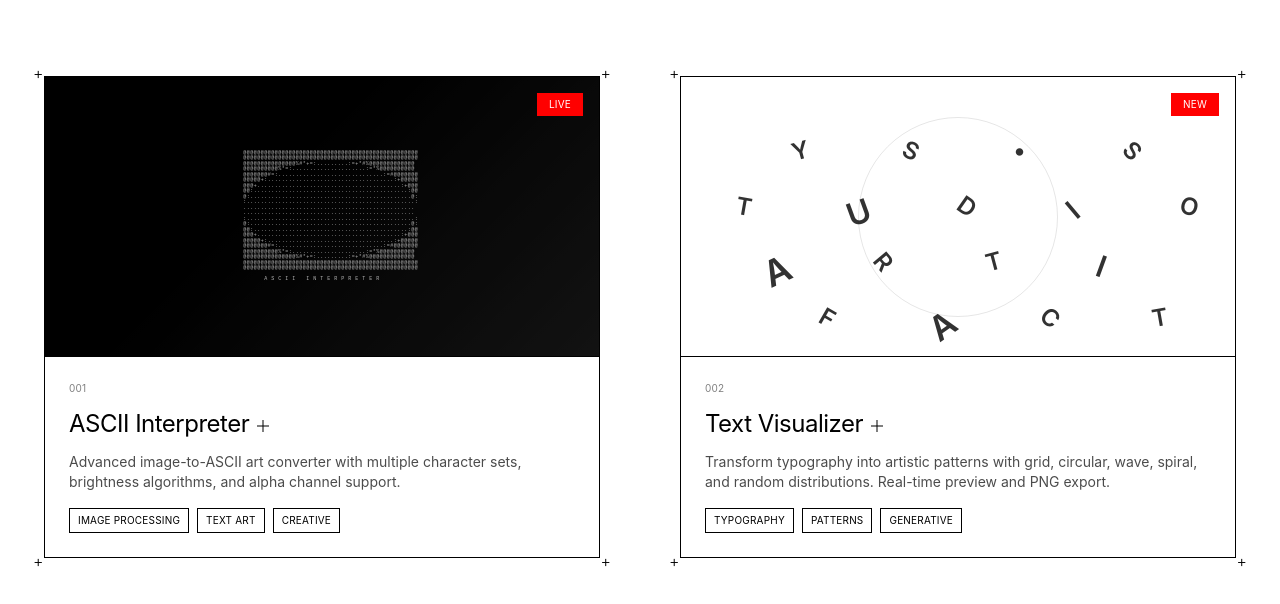
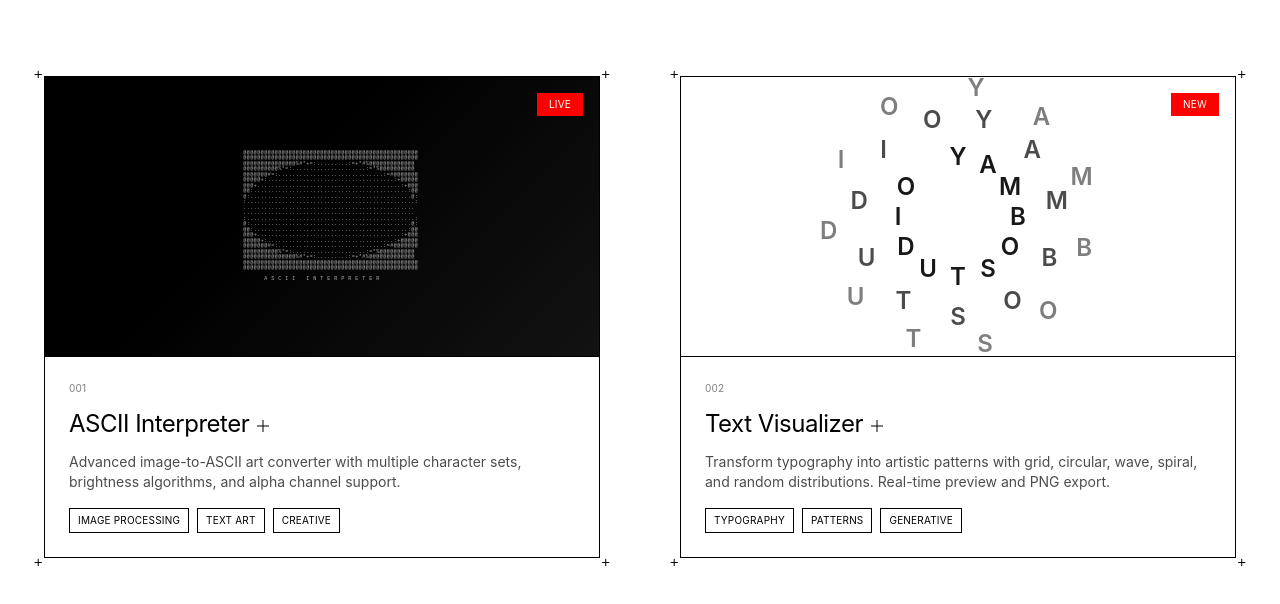
Before and after one commit to yamb0x/ys-artifacts, a plain HTML site: page index.html in a window 1280 px wide. Shown: the part 320-924 px from the top of the page. Drawn offline with Linux system fonts and the light colour scheme.

Commit message:
feat(index): update text visualizer preview with orbital YAMBOSTUDIO pattern
Replace the previous scattered letter preview with a creative orbital pattern
showcasing "YAMBOSTUDIO" in three concentric rings with varying opacity. This
better demonstrates the advanced mode capabilities of the text visualizer tool,
including multiple repetitions, orbital distribution, and opacity variation.

Key improvements:
- Uniform letter sizing (no size variation) for cleaner look
- Three orbital rings (inner, middle, outer) at 60px, 100px, 130px radius
- Opacity layering (0.9, 0.7, 0.5) creates depth
- Letters counter-rotated to stay upright for readability
- Better representation of advanced mode features

🤖 Generated with [Claude Code](https://claude.com/claude-code)

Co-Authored-By: Claude <noreply@anthropic.com>

```diff
--- a/index.html
+++ b/index.html
@@ -564,29 +564,45 @@
                 <div class="tool-preview">
                     <div class="text-preview">
                         <div class="text-pattern">
-                            <span style="position: absolute; top: 20%; left: 20%; transform: rotate(-15deg);">Y</span>
-                            <span style="position: absolute; top: 20%; left: 40%; transform: rotate(25deg);">S</span>
-                            <span style="position: absolute; top: 20%; left: 60%; transform: rotate(-30deg);">•</span>
-                            <span style="position: absolute; top: 20%; left: 80%; transform: rotate(45deg);">S</span>
+                            <!-- Spiral/Orbital pattern with "YAMBOSTUDIO" - Advanced Mode showcase -->
+                            <!-- Inner ring -->
+                            <span style="position: absolute; top: 50%; left: 50%; transform: translate(-50%, -50%) rotate(0deg) translateY(-60px) rotate(0deg); opacity: 0.9;">Y</span>
+                            <span style="position: absolute; top: 50%; left: 50%; transform: translate(-50%, -50%) rotate(30deg) translateY(-60px) rotate(-30deg); opacity: 0.9;">A</span>
+                            <span style="position: absolute; top: 50%; left: 50%; transform: translate(-50%, -50%) rotate(60deg) translateY(-60px) rotate(-60deg); opacity: 0.9;">M</span>
+                            <span style="position: absolute; top: 50%; left: 50%; transform: translate(-50%, -50%) rotate(90deg) translateY(-60px) rotate(-90deg); opacity: 0.9;">B</span>
+                            <span style="position: absolute; top: 50%; left: 50%; transform: translate(-50%, -50%) rotate(120deg) translateY(-60px) rotate(-120deg); opacity: 0.9;">O</span>
+                            <span style="position: absolute; top: 50%; left: 50%; transform: translate(-50%, -50%) rotate(150deg) translateY(-60px) rotate(-150deg); opacity: 0.9;">S</span>
+                            <span style="position: absolute; top: 50%; left: 50%; transform: translate(-50%, -50%) rotate(180deg) translateY(-60px) rotate(-180deg); opacity: 0.9;">T</span>
+                            <span style="position: absolute; top: 50%; left: 50%; transform: translate(-50%, -50%) rotate(210deg) translateY(-60px) rotate(-210deg); opacity: 0.9;">U</span>
+                            <span style="position: absolute; top: 50%; left: 50%; transform: translate(-50%, -50%) rotate(240deg) translateY(-60px) rotate(-240deg); opacity: 0.9;">D</span>
+                            <span style="position: absolute; top: 50%; left: 50%; transform: translate(-50%, -50%) rotate(270deg) translateY(-60px) rotate(-270deg); opacity: 0.9;">I</span>
+                            <span style="position: absolute; top: 50%; left: 50%; transform: translate(-50%, -50%) rotate(300deg) translateY(-60px) rotate(-300deg); opacity: 0.9;">O</span>
 
-                            <span style="position: absolute; top: 40%; left: 10%; transform: rotate(10deg);">T</span>
-                            <span style="position: absolute; top: 40%; left: 30%; transform: rotate(-20deg); font-size: 32px;">U</span>
-                            <span style="position: absolute; top: 40%; left: 50%; transform: rotate(35deg);">D</span>
-                            <span style="position: absolute; top: 40%; left: 70%; transform: rotate(-40deg); font-size: 28px;">I</span>
-                            <span style="position: absolute; top: 40%; left: 90%; transform: rotate(15deg);">O</span>
+                            <!-- Middle ring -->
+                            <span style="position: absolute; top: 50%; left: 50%; transform: translate(-50%, -50%) rotate(15deg) translateY(-100px) rotate(-15deg); opacity: 0.7;">Y</span>
+                            <span style="position: absolute; top: 50%; left: 50%; transform: translate(-50%, -50%) rotate(48deg) translateY(-100px) rotate(-48deg); opacity: 0.7;">A</span>
+                            <span style="position: absolute; top: 50%; left: 50%; transform: translate(-50%, -50%) rotate(81deg) translateY(-100px) rotate(-81deg); opacity: 0.7;">M</span>
+                            <span style="position: absolute; top: 50%; left: 50%; transform: translate(-50%, -50%) rotate(114deg) translateY(-100px) rotate(-114deg); opacity: 0.7;">B</span>
+                            <span style="position: absolute; top: 50%; left: 50%; transform: translate(-50%, -50%) rotate(147deg) translateY(-100px) rotate(-147deg); opacity: 0.7;">O</span>
+                            <span style="position: absolute; top: 50%; left: 50%; transform: translate(-50%, -50%) rotate(180deg) translateY(-100px) rotate(-180deg); opacity: 0.7;">S</span>
+                            <span style="position: absolute; top: 50%; left: 50%; transform: translate(-50%, -50%) rotate(213deg) translateY(-100px) rotate(-213deg); opacity: 0.7;">T</span>
+                            <span style="position: absolute; top: 50%; left: 50%; transform: translate(-50%, -50%) rotate(246deg) translateY(-100px) rotate(-246deg); opacity: 0.7;">U</span>
+                            <span style="position: absolute; top: 50%; left: 50%; transform: translate(-50%, -50%) rotate(279deg) translateY(-100px) rotate(-279deg); opacity: 0.7;">D</span>
+                            <span style="position: absolute; top: 50%; left: 50%; transform: translate(-50%, -50%) rotate(312deg) translateY(-100px) rotate(-312deg); opacity: 0.7;">I</span>
+                            <span style="position: absolute; top: 50%; left: 50%; transform: translate(-50%, -50%) rotate(345deg) translateY(-100px) rotate(-345deg); opacity: 0.7;">O</span>
 
-                            <span style="position: absolute; top: 60%; left: 15%; transform: rotate(-25deg); font-size: 36px;">A</span>
-                            <span style="position: absolute; top: 60%; left: 35%; transform: rotate(50deg);">R</span>
-                            <span style="position: absolute; top: 60%; left: 55%; transform: rotate(-15deg);">T</span>
-                            <span style="position: absolute; top: 60%; left: 75%; transform: rotate(20deg); font-size: 30px;">I</span>
-
-                            <span style="position: absolute; top: 80%; left: 25%; transform: rotate(30deg);">F</span>
-                            <span style="position: absolute; top: 80%; left: 45%; transform: rotate(-35deg); font-size: 34px;">A</span>
-                            <span style="position: absolute; top: 80%; left: 65%; transform: rotate(40deg);">C</span>
-                            <span style="position: absolute; top: 80%; left: 85%; transform: rotate(-10deg);">T</span>
-
-                            <!-- Circle pattern overlay -->
-                            <div style="position: absolute; top: 50%; left: 50%; transform: translate(-50%, -50%); width: 200px; height: 200px; border: 1px solid rgba(0,0,0,0.1); border-radius: 50%;"></div>
+                            <!-- Outer ring -->
+                            <span style="position: absolute; top: 50%; left: 50%; transform: translate(-50%, -50%) rotate(8deg) translateY(-130px) rotate(-8deg); opacity: 0.5;">Y</span>
+                            <span style="position: absolute; top: 50%; left: 50%; transform: translate(-50%, -50%) rotate(40deg) translateY(-130px) rotate(-40deg); opacity: 0.5;">A</span>
+                            <span style="position: absolute; top: 50%; left: 50%; transform: translate(-50%, -50%) rotate(72deg) translateY(-130px) rotate(-72deg); opacity: 0.5;">M</span>
+                            <span style="position: absolute; top: 50%; left: 50%; transform: translate(-50%, -50%) rotate(104deg) translateY(-130px) rotate(-104deg); opacity: 0.5;">B</span>
+                            <span style="position: absolute; top: 50%; left: 50%; transform: translate(-50%, -50%) rotate(136deg) translateY(-130px) rotate(-136deg); opacity: 0.5;">O</span>
+                            <span style="position: absolute; top: 50%; left: 50%; transform: translate(-50%, -50%) rotate(168deg) translateY(-130px) rotate(-168deg); opacity: 0.5;">S</span>
+                            <span style="position: absolute; top: 50%; left: 50%; transform: translate(-50%, -50%) rotate(200deg) translateY(-130px) rotate(-200deg); opacity: 0.5;">T</span>
+                            <span style="position: absolute; top: 50%; left: 50%; transform: translate(-50%, -50%) rotate(232deg) translateY(-130px) rotate(-232deg); opacity: 0.5;">U</span>
+                            <span style="position: absolute; top: 50%; left: 50%; transform: translate(-50%, -50%) rotate(264deg) translateY(-130px) rotate(-264deg); opacity: 0.5;">D</span>
+                            <span style="position: absolute; top: 50%; left: 50%; transform: translate(-50%, -50%) rotate(296deg) translateY(-130px) rotate(-296deg); opacity: 0.5;">I</span>
+                            <span style="position: absolute; top: 50%; left: 50%; transform: translate(-50%, -50%) rotate(328deg) translateY(-130px) rotate(-328deg); opacity: 0.5;">O</span>
                         </div>
                     </div>
                 </div>
```
